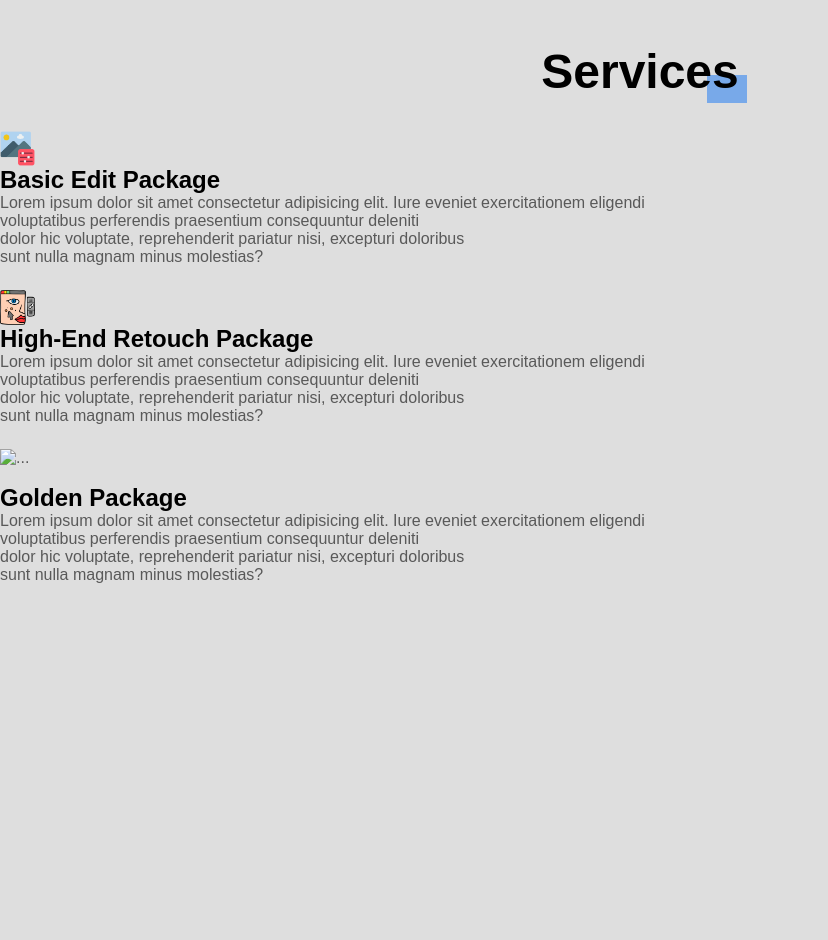
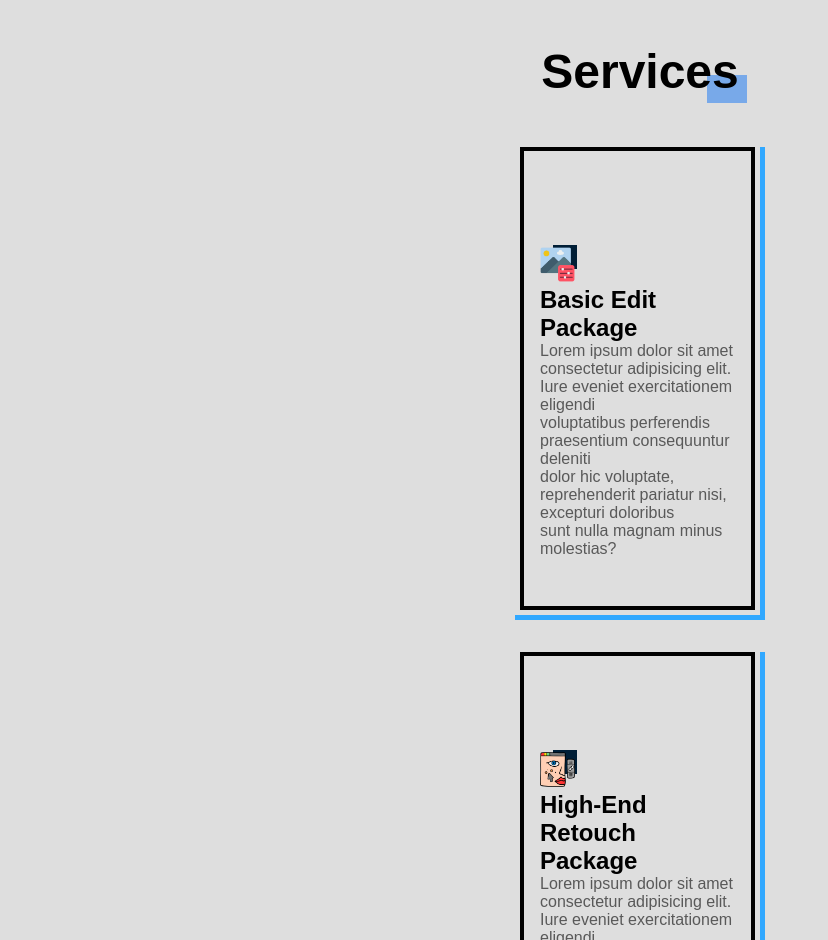
Before and after one commit to m07seen24/mo77sen, a plain HTML site: page index.html in a window 1280 px wide. Shown: the part 1860-2800 px from the top of the page, without its empty margins (0-828 px from the left). Before the commit the page ends 2668 px from the top, so only its background shows below. Drawn offline with nearby package versions, Linux system fonts and the light colour scheme; a web font is replaced by a local one.

Commit message:
Update styles.css

```diff
--- a/assets/css/styles.css
+++ b/assets/css/styles.css
@@ -7,7 +7,7 @@
 
   /*========== Colors ==========*/
   /*Color mode HSL(hue, saturation, lightness)*/
-  --first-color: hsl(207, 100%, 11%);
+  --first-color: hsl(205.3, 100%, 59.6);
   --black-color: hsl(0, 0%, 0%);
   --black-color-light: hsl(0, 0%, 40%);
   --white-color: hsl(0, 0%, 95%);
@@ -599,8 +599,71 @@ position: absolute;
   column-gap: 1rem;
 }
 /*=============== SERVICES ===============*/
+.services__container{
+  grid-template-columns: 250px;
+  justify-content: center;
+  row-gap: 2rem;
+  padding-top: 1rem;
+}
 
+.services__card{
+  position: relative;
+}
 
+.services__content{
+  height: 100%;
+  background-color: var(--body-color);
+  border: 4px solid var(--black-color);
+  padding: 6rem 1rem 3rem;
+  z-index: 5;
+  position: relative;
+  transition: background-color .4s, border 4s;
+}
+
+.services__border{
+  position: absolute;
+  width: 100%;
+  height: 100%;
+  border: 4px solid var(--first-color);
+  top: 0;
+  left: 0;
+  transition: transform .4s;
+}
+
+.services__card:hover .services__border{
+  transform: translate(.75rem, .75rem);
+}
+
+.services__icon{
+  position: relative;
+  display: inline-block;
+}
+
+.services__icon img{
+  font-size: 2rem;
+  color: var(--black-color);
+  position: relative;
+  z-index: 5;
+  }
+
+  .services__box{
+    position: absolute;
+    width: 24px;
+    height: 24px;
+    background-color:#001E36;
+    right: -2px;
+    top: -2px;
+  }
+
+  .bordder {
+    height: 100%;
+    border-style: solid;
+    border-width: 0px 5px 5px 0px;
+    border-color: #31A8FF;
+    padding: 0px 5px 5px;
+    z-index: 5;
+    position: relative;
+}
 /*=============== PROJECTS ===============*/
 
 
```
